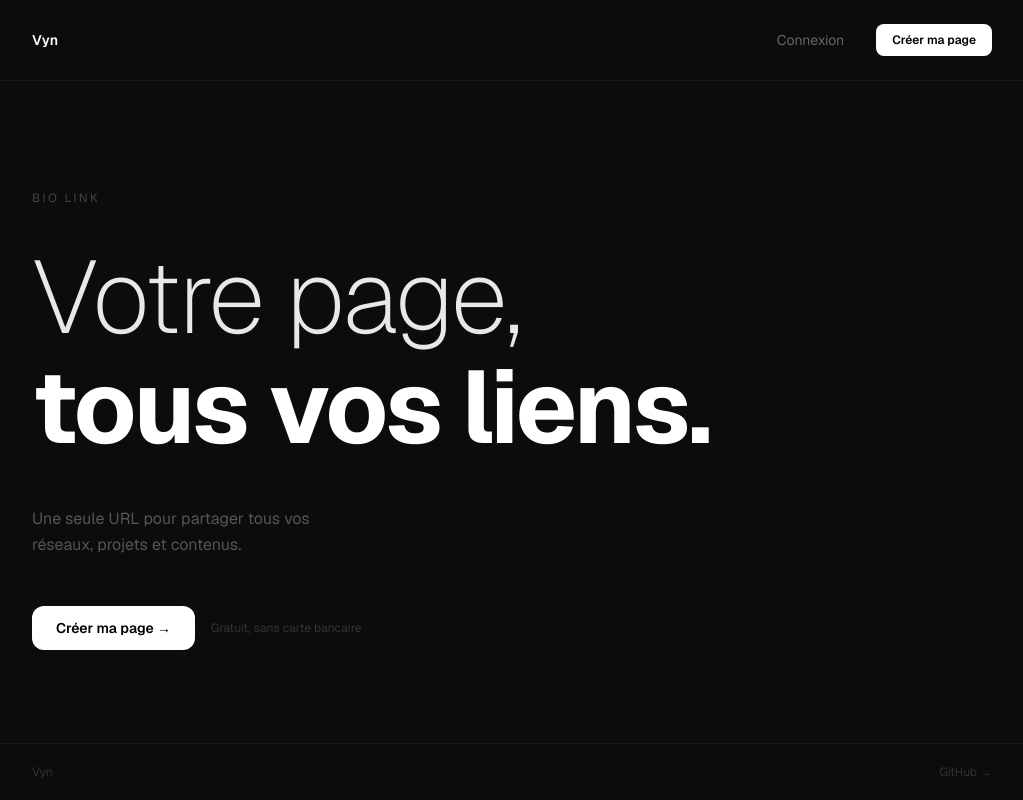
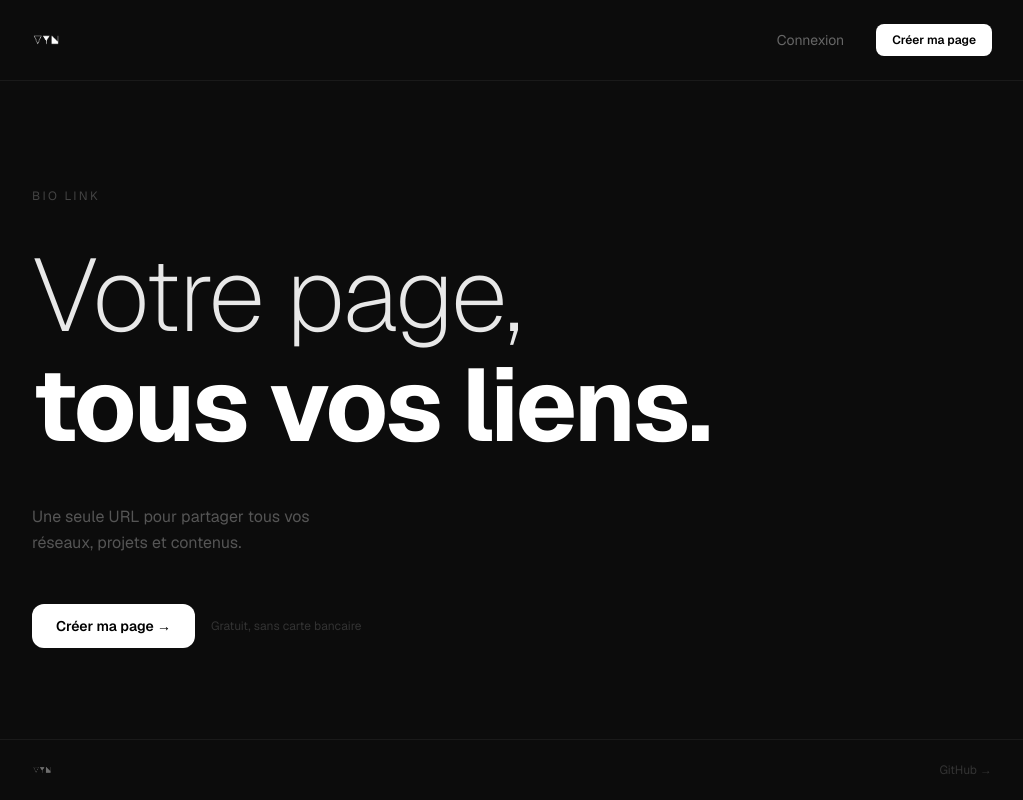
Before and after one commit to lesdavils/vyn, a Next.js app: page / in a window 1280 px wide. Shown: the whole page, without its empty margins (128-1151 px from the left). Built offline with nearby package versions, Linux system fonts and the light colour scheme.

Commit message:
feat: integration logo Vyn dans navbar et favicon
Co-Authored-By: Claude <claude@anthropic.com>

```diff
--- a/app/admin/page.tsx
+++ b/app/admin/page.tsx
@@ -112,7 +112,7 @@ export default function Admin() {
   return (
     <div className="min-h-screen bg-[#0c0c0c] text-[#e8e8e8] flex flex-col">
       <nav className="flex items-center justify-between px-8 py-6 max-w-3xl mx-auto w-full">
-        <span className="text-sm font-semibold text-white">Vyn</span>
+        <img src="/logo.png" alt="Vyn" className="h-7" />
         <div className="flex items-center gap-5 text-xs text-[#555]">
           <Link href={`/${profile.username}`} target="_blank" className="hover:text-[#e8e8e8] transition-colors">
             Voir ma page →
--- a/app/layout.tsx
+++ b/app/layout.tsx
@@ -15,6 +15,10 @@ const geistMono = Geist_Mono({
 export const metadata: Metadata = {
   title: "Vyn — Votre page, tous vos liens",
   description: "Créez votre page de liens personnelle en quelques secondes.",
+  icons: {
+    icon: '/logo.png',
+    apple: '/logo.png',
+  },
 };
 
 export default function RootLayout({
--- a/app/login/page.tsx
+++ b/app/login/page.tsx
@@ -26,7 +26,7 @@ export default function Login() {
   return (
     <div className="min-h-screen bg-[#0c0c0c] text-[#e8e8e8] flex flex-col">
       <nav className="flex items-center justify-between px-8 py-6 max-w-5xl mx-auto w-full">
-        <Link href="/" className="text-sm font-semibold tracking-wide text-white">Vyn</Link>
+        <Link href="/"><img src="/logo.png" alt="Vyn" className="h-7" /></Link>
       </nav>
       <div className="h-px bg-[#1a1a1a] max-w-5xl mx-auto w-full" />
 
--- a/app/page.tsx
+++ b/app/page.tsx
@@ -5,7 +5,7 @@ export default function Home() {
     <div className="min-h-screen bg-[#0c0c0c] text-[#e8e8e8] flex flex-col">
 
       <nav className="flex items-center justify-between px-8 py-6 max-w-5xl mx-auto w-full">
-        <span className="text-sm font-semibold tracking-wide text-white">Vyn</span>
+        <img src="/logo.png" alt="Vyn" className="h-7" />
         <div className="flex items-center gap-8 text-sm text-[#666]">
           <Link href="/login" className="hover:text-[#e8e8e8] transition-colors">Connexion</Link>
           <Link href="/register" className="bg-white text-black px-4 py-2 rounded-lg text-xs font-semibold hover:bg-[#e8e8e8] transition-colors">
@@ -44,7 +44,7 @@ export default function Home() {
 
       <div className="h-px bg-[#1a1a1a] max-w-5xl mx-auto w-full" />
       <footer className="max-w-5xl mx-auto w-full px-8 py-5 flex items-center justify-between text-xs text-[#333]">
-        <span>Vyn</span>
+        <img src="/logo.png" alt="Vyn" className="h-5 opacity-40" />
         <a href="https://github.com/lesdavils/vyn" target="_blank" rel="noopener noreferrer" className="hover:text-[#666] transition-colors">GitHub →</a>
       </footer>
     </div>
--- a/app/register/page.tsx
+++ b/app/register/page.tsx
@@ -57,7 +57,7 @@ export default function Register() {
   return (
     <div className="min-h-screen bg-[#0c0c0c] text-[#e8e8e8] flex flex-col">
       <nav className="flex items-center justify-between px-8 py-6 max-w-5xl mx-auto w-full">
-        <Link href="/" className="text-sm font-semibold tracking-wide text-white">Vyn</Link>
+        <Link href="/"><img src="/logo.png" alt="Vyn" className="h-7" /></Link>
       </nav>
       <div className="h-px bg-[#1a1a1a] max-w-5xl mx-auto w-full" />
 
```
Also changed, not shown: public/logo.png (added).
